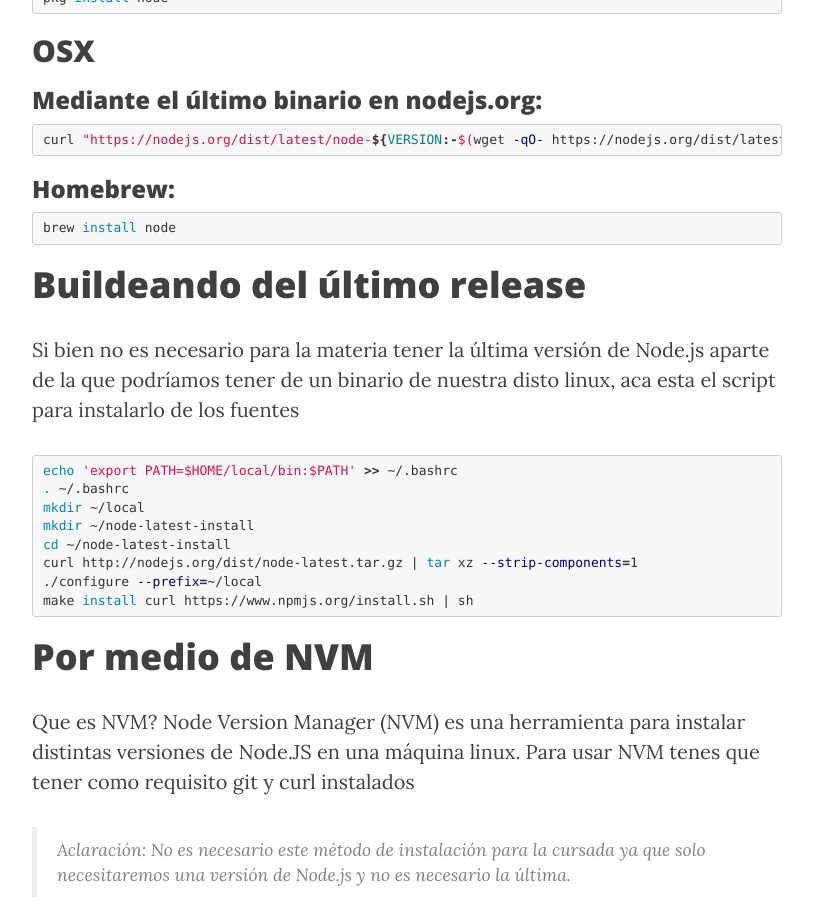
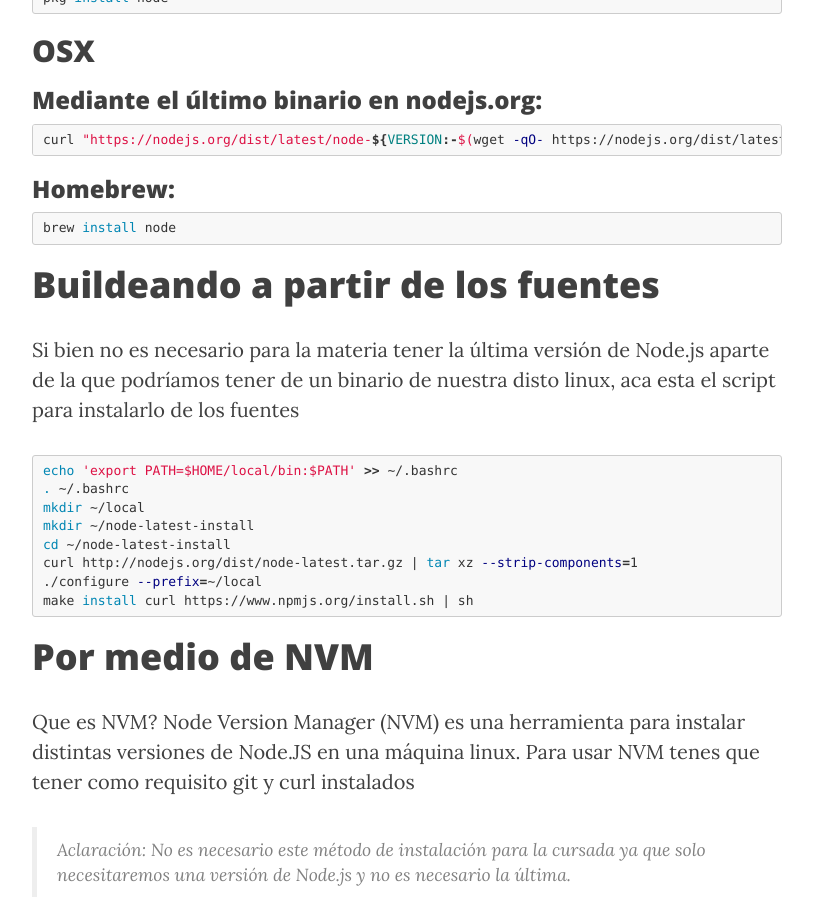
Before and after one commit to arquitecturas-concurrentes/arquitecturas-concurrentes.github.io, a Jekyll site: the page built from guias/node.md, in a window 1280 px wide and 900 px high, scrolled down 4441 px. Shown: the whole window, without its empty margins (233-1046 px from the left). Built offline with Jekyll 4.4.1, drawn with Linux system fonts in a browser that asks for light colours; nearby versions of some CDN libraries; some of the changed text lies outside the part shown.

Commit message:
Update guia Node.js

```diff
--- a/guias/node.md
+++ b/guias/node.md
@@ -187,7 +187,7 @@
 brew install node
 {% endhighlight %}
 
-#Buildeando del último release
+#Buildeando a partir de los fuentes
 
 Si bien no es necesario para la materia tener la última versión de Node.js aparte de la que podríamos
 tener de un binario de nuestra disto linux, aca esta el script para instalarlo de los fuentes
```
Also changed, not shown: other parts of guias/node.md (+5 -0 lines).
